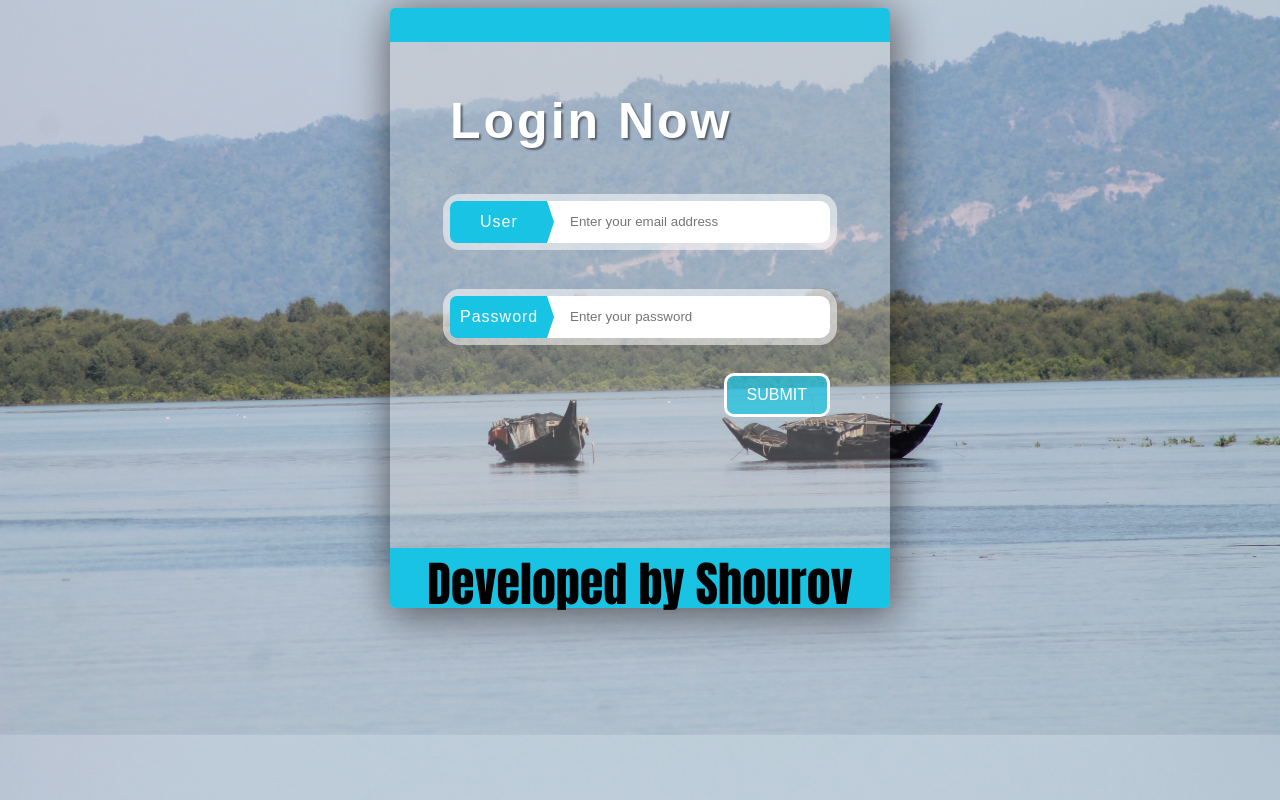
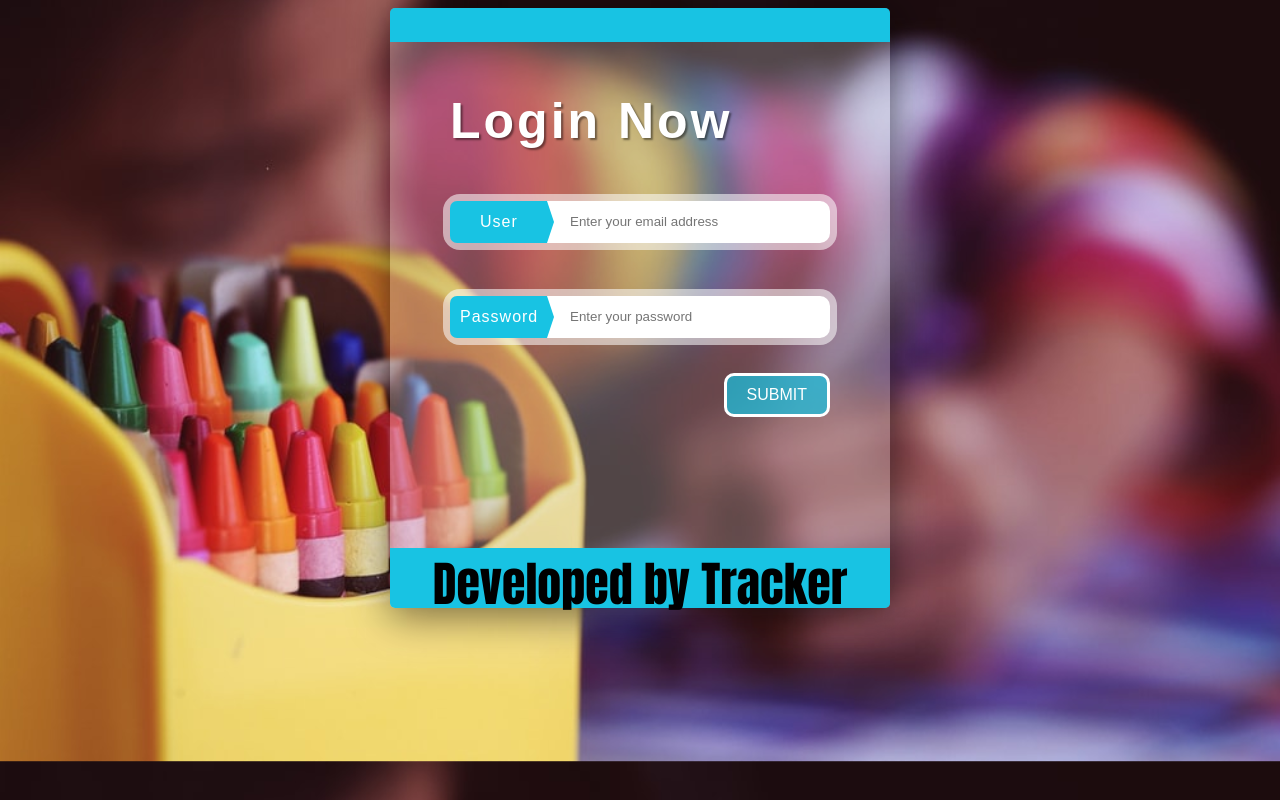
Before and after one commit to shourov-sorkar/School-Management-System, a PHP site: page /std_login.php in a window 1280 px wide. Run offline with PHP 8.4, Linux system fonts and the light colour scheme.

Commit message:
updated design

```diff
--- a/home.css
+++ b/home.css
@@ -1,5 +1,5 @@
 body{
-  background-image: url("WhatsApp Image 2018-12-01 at 2.25.45 PM.jpeg");
+  background-image: url("https://images.unsplash.com/photo-1509191436522-d296cf87d244?ixid=MXwxMjA3fDB8MHxwaG90by1wYWdlfHx8fGVufDB8fHw%3D&ixlib=rb-1.2.1&auto=format&fit=crop&w=1009&q=80");
   background-size: cover;
   background-color: linear-gradient(rgba(0,0,0,0.5));
  }
--- a/std_login.php
+++ b/std_login.php
@@ -46,7 +46,7 @@
                 </form>
             </div>
             <div class="bottom-bar">
-                Developed by Shourov
+                Developed by Tracker
             </div>
         </div>
 
```
Also changed, not shown: img/abc.JPG.
